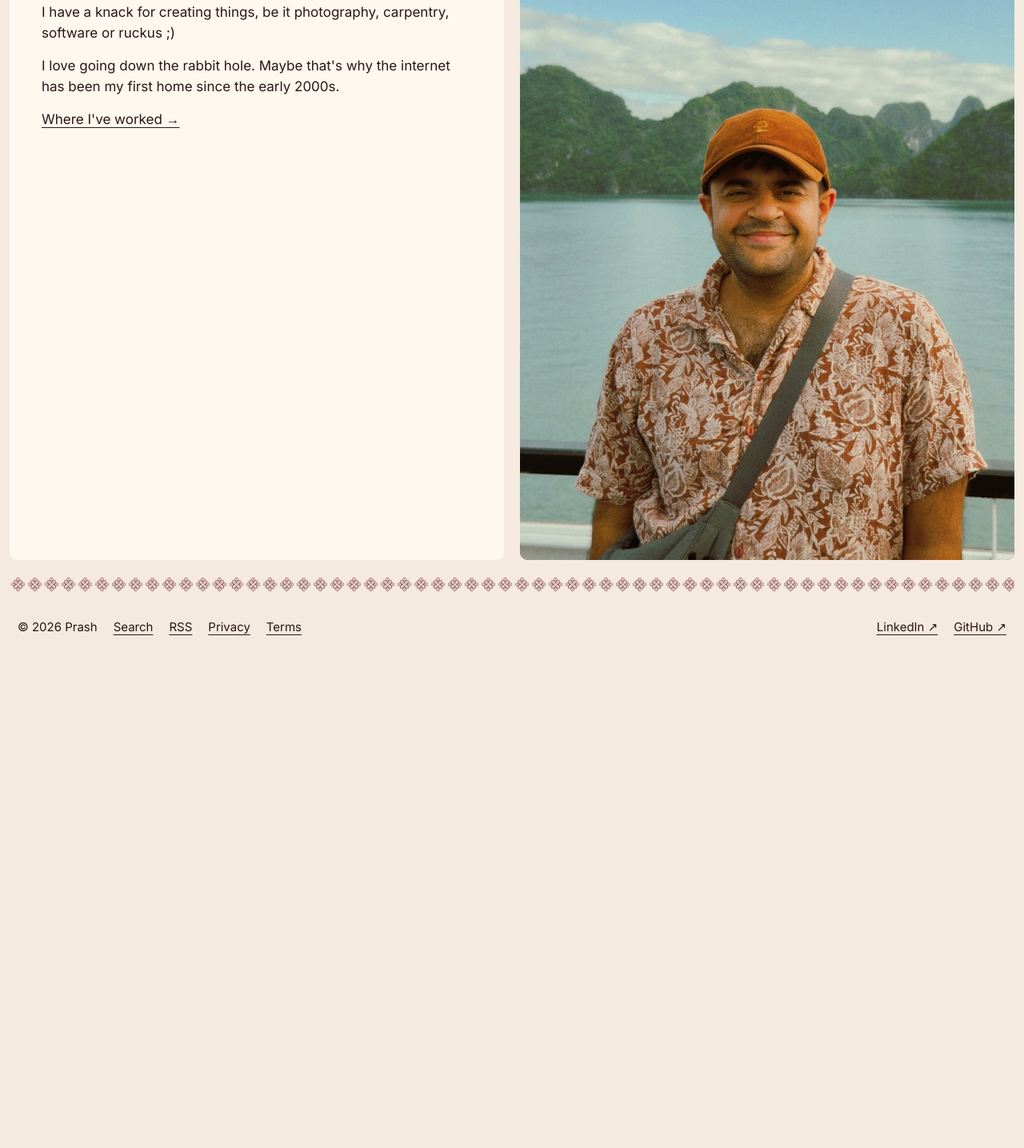
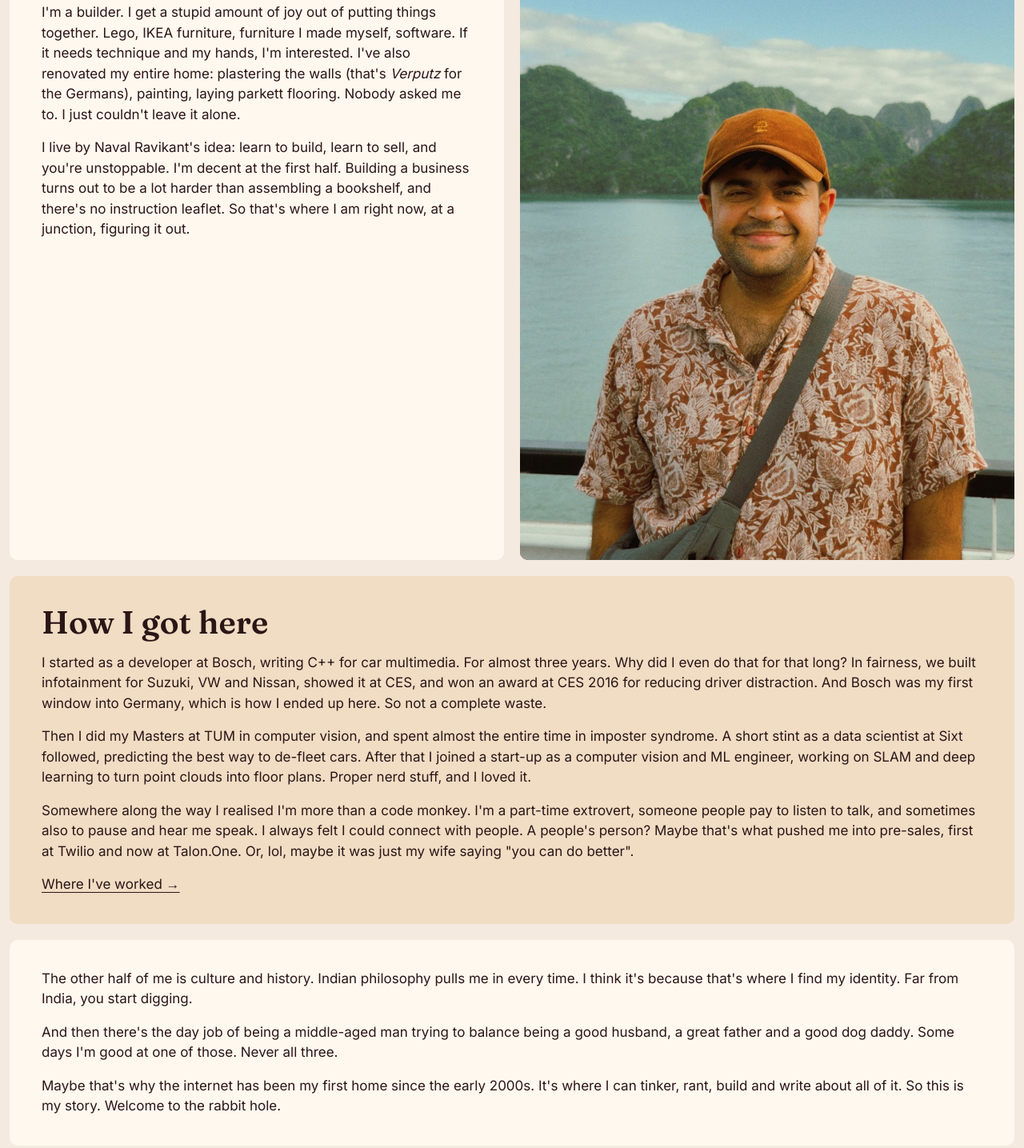
Before and after one commit to byteofprash/byteofprash-astro, an Astro site: page /story in a window 1280 px wide. Shown: the part 536-1971 px from the top of the page at 80% size. Before the commit the page ends 1375 px from the top, so only its background shows below. Built offline with nearby package versions, Linux system fonts and the light colour scheme; Astro itself is replaced by a stand-in of ours.

Commit message:
Rewrite Story page: builder intro, work history, culture and family
Co-Authored-By: Claude Sonnet 5.5 <noreply@anthropic.com>
Claude-Session: https://claude.ai/code/session_01MaVxej5P3D93doYanSD7BS

```diff
--- a/src/pages/story.astro
+++ b/src/pages/story.astro
@@ -7,14 +7,13 @@ import ImageTile from "@components/ImageTile.astro"
 <PageLayout title="Story" description="Who I am, what I do, and what I like to build.">
   <Tile color="soft" size="lg">
     <h1 class="m-0 text-[clamp(40px,7vw,72px)] leading-[1.04]">Story</h1>
-    <p class="mt-6 max-w-[720px] text-[25px] leading-[1.45]">I help enterprise teams make promotions and loyalty work at scale. I love tinkering, building small useful things, and writing about what I learn.</p>
+    <p class="mt-6 max-w-[720px] text-[25px] leading-[1.45]">I help enterprise teams make promotions and loyalty work at scale. But mostly I'm a builder. If it needs hands, technique and a bit of patience, I'm in.</p>
   </Tile>
-  <div class="grid gap-5 md:grid-cols-2">
+  <div class="grid grid-cols-1 gap-5 md:grid-cols-2">
     <Tile color="paper" size="lg" class="space-y-4 text-[17px]">
       <p class="m-0">I'm Prash, born and brought up in India and now based in Munich, Germany. I work as a Principal Enterprise Sales Engineer at Talon.One.</p>
-      <p class="m-0">I have a knack for creating things, be it photography, carpentry, software or ruckus ;)</p>
-      <p class="m-0">I love going down the rabbit hole. Maybe that's why the internet has been my first home since the early 2000s.</p>
-      <p class="m-0"><a href="/work" class="link">Where I've worked →</a></p>
+      <p class="m-0">I'm a builder. I get a stupid amount of joy out of putting things together. Lego, IKEA furniture, furniture I made myself, software. If it needs technique and my hands, I'm interested. I've also renovated my entire home: plastering the walls (that's <em>Verputz</em> for the Germans), painting, laying parkett flooring. Nobody asked me to. I just couldn't leave it alone.</p>
+      <p class="m-0">I live by Naval Ravikant's idea: learn to build, learn to sell, and you're unstoppable. I'm decent at the first half. Building a business turns out to be a lot harder than assembling a bookshelf, and there's no instruction leaflet. So that's where I am right now, at a junction, figuring it out.</p>
     </Tile>
     <ImageTile
       class="min-h-[420px]"
@@ -24,4 +23,16 @@ import ImageTile from "@components/ImageTile.astro"
       position="50% 35%"
     />
   </div>
+  <Tile color="sky" size="lg" class="space-y-4 text-[17px]">
+    <h2 class="m-0 text-[clamp(28px,5vw,40px)] leading-[1.1]">How I got here</h2>
+    <p class="m-0">I started as a developer at Bosch, writing C++ for car multimedia. For almost three years. Why did I even do that for that long? In fairness, we built infotainment for Suzuki, VW and Nissan, showed it at CES, and won an award at CES 2016 for reducing driver distraction. And Bosch was my first window into Germany, which is how I ended up here. So not a complete waste.</p>
+    <p class="m-0">Then I did my Masters at TUM in computer vision, and spent almost the entire time in imposter syndrome. A short stint as a data scientist at Sixt followed, predicting the best way to de-fleet cars. After that I joined a start-up as a computer vision and ML engineer, working on SLAM and deep learning to turn point clouds into floor plans. Proper nerd stuff, and I loved it.</p>
+    <p class="m-0">Somewhere along the way I realised I'm more than a code monkey. I'm a part-time extrovert, someone people pay to listen to talk, and sometimes also to pause and hear me speak. I always felt I could connect with people. A people's person? Maybe that's what pushed me into pre-sales, first at Twilio and now at Talon.One. Or, lol, maybe it was just my wife saying "you can do better".</p>
+    <p class="m-0"><a href="/work" class="link">Where I've worked →</a></p>
+  </Tile>
+  <Tile color="paper" size="lg" class="space-y-4 text-[17px]">
+    <p class="m-0">The other half of me is culture and history. Indian philosophy pulls me in every time. I think it's because that's where I find my identity. Far from India, you start digging.</p>
+    <p class="m-0">And then there's the day job of being a middle-aged man trying to balance being a good husband, a great father and a good dog daddy. Some days I'm good at one of those. Never all three.</p>
+    <p class="m-0">Maybe that's why the internet has been my first home since the early 2000s. It's where I can tinker, rant, build and write about all of it. So this is my story. Welcome to the rabbit hole.</p>
+  </Tile>
 </PageLayout>
```
